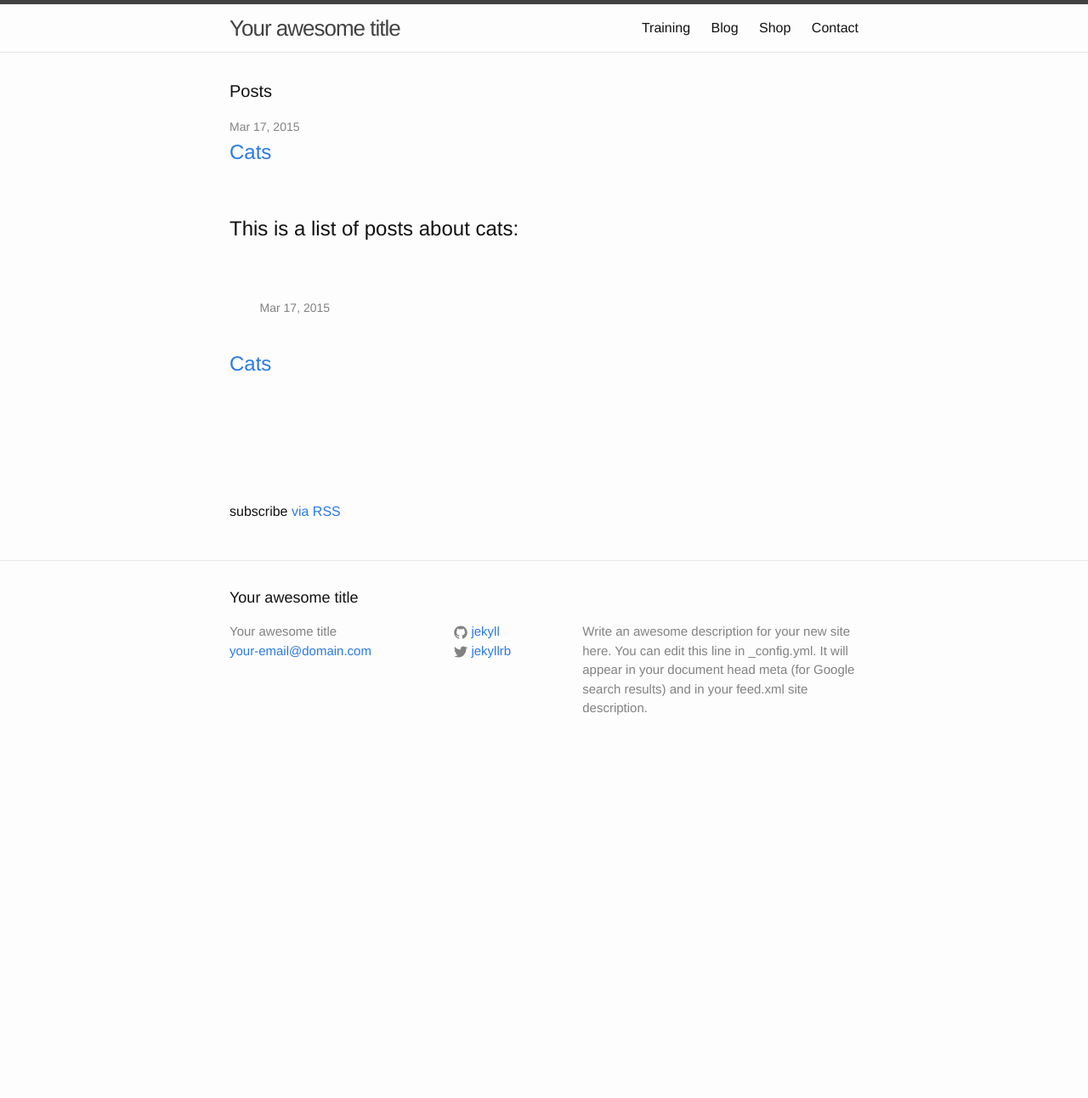
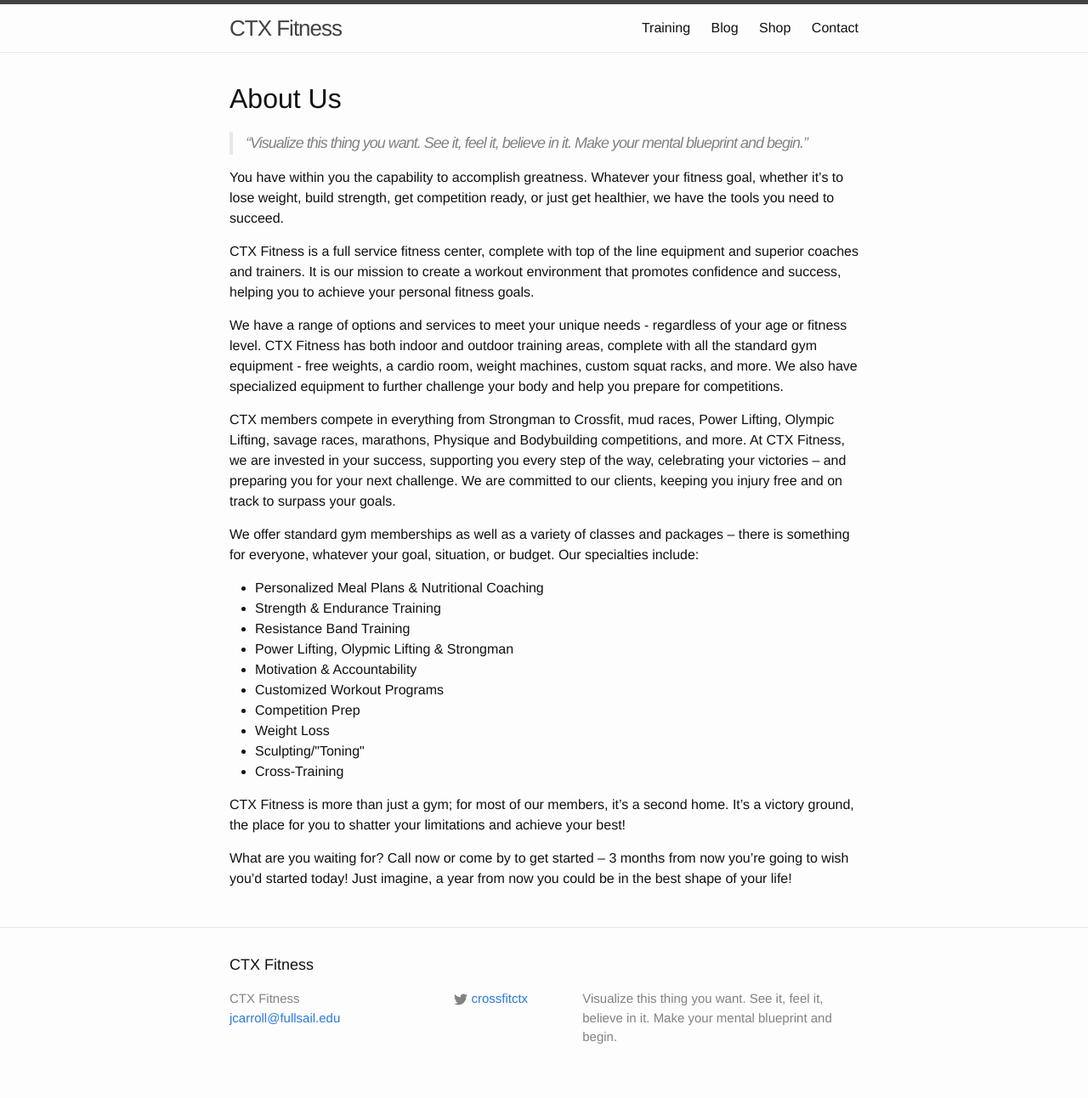
Before and after one commit to jdcarroll/ctxFitness, a Jekyll site: the page built from index.html, in a window 1280 px wide. Shown: the whole page at 85% size. Built offline with Jekyll 4.4.1, drawn with Linux system fonts in a browser that asks for light colours; before the commit the page ends 905 px from its top, so only the background shows below that.

Commit message:
update content
the blog needs work as far as the content go but I am waiting on
thoughts from the customer

```diff
--- a/_config.yml
+++ b/_config.yml
@@ -1,14 +1,10 @@
 # Site settings
-title: Your awesome title
-email: your-email@domain.com
-description: > # this means to ignore newlines until "baseurl:"
-  Write an awesome description for your new site here. You can edit this
-  line in _config.yml. It will appear in your document head meta (for
-  Google search results) and in your feed.xml site description.
+title: CTX Fitness
+email: jcarroll@fullsail.edu
+description: Visualize this thing you want. See it, feel it, believe in it. Make your mental blueprint and begin.
 baseurl: "" # the subpath of your site, e.g. /blog/
 url: "http://yourdomain.com" # the base hostname & protocol for your site
-twitter_username: jekyllrb
-github_username:  jekyll
+twitter_username: crossfitctx
 
 # Build settings
 markdown: kramdown
--- a/index.html
+++ b/index.html
@@ -4,35 +4,35 @@
 
 <div class="home">
 
-  <h1 class="page-heading">Posts</h1>
+    <h1>About Us</h1>
 
-  <ul class="post-list">
-    {% for post in site.posts %}
-      <li>
-        <span class="post-meta">{{ post.date | date: "%b %-d, %Y" }}</span>
+    <blockquote>“Visualize this thing you want. See it, feel it, believe in it. Make your mental blueprint and begin.” </blockquote>
 
-        <h2>
-          <a class="post-link" href="{{ post.url | prepend: site.baseurl }}">{{ post.title }}</a>
-        </h2>
-      </li>
-    {% endfor %}
-  </ul>
+    <p>You have within you the capability to accomplish greatness. Whatever your fitness goal, whether it’s to lose weight, build strength, get competition ready, or just get healthier, we have the tools you need to succeed.</p>
 
+    <p>CTX Fitness is a full service fitness center, complete with top of the line equipment and superior coaches and trainers. It is our mission to create a workout environment that promotes confidence and success, helping you to achieve your personal fitness goals.</p>
+
+    <p>We have a range of options and services to meet your unique needs - regardless of your age or fitness level. CTX Fitness has both indoor and outdoor training areas, complete with all the standard gym equipment - free weights, a cardio room, weight machines, custom squat racks, and more. We also have specialized equipment to further challenge your body and help you prepare for competitions.</p>
+
+    <p>CTX members compete in everything from Strongman to Crossfit, mud races, Power Lifting, Olympic Lifting, savage races, marathons, Physique and Bodybuilding competitions, and more. At CTX Fitness, we are invested in your success, supporting you every step of the way, celebrating your victories – and preparing you for your next challenge.  We are committed to our clients, keeping you injury free and on track to surpass your goals.</p>
+
+    <p>We offer standard gym memberships as well as a variety of classes and packages – there is something for everyone, whatever your goal, situation, or budget. Our specialties include:</p>
+
+    <ul>
+        <li>Personalized Meal Plans & Nutritional Coaching</li>
+        <li>Strength & Endurance Training</li>
+        <li>Resistance Band Training</li>
+        <li>Power Lifting, Olypmic Lifting & Strongman</li>
+        <li>Motivation & Accountability</li>
+        <li>Customized Workout Programs</li>
+        <li>Competition Prep</li>
+        <li>Weight Loss</li>
+        <li>Sculpting/"Toning"</li>
+        <li>Cross-Training</li>
     </ul>
 
-      <h2>This is a list of posts about cats:</h2>
-      <ul class="post-list">
-        {% for post in site.tags.cat %}
-          <li>
-            <span class="post-meta">{{ post.date | date: "%b %-d, %Y" }}</span>
+    <p>CTX Fitness is more than just a gym; for most of our members, it’s a second home. It’s a victory ground, the place for you to shatter your limitations and achieve your best!</p>
 
-            <h2>
-              <a class="post-link" href="{{ post.url | prepend: site.baseurl }}">{{ post.title }}</a>
-            </h2>
-          </li>
-        {% endfor %}
-      </ul>
-
-  <p class="rss-subscribe">subscribe <a href="{{ "/feed.xml" | prepend: site.baseurl }}">via RSS</a></p>
+    <p>What are you waiting for? Call now or come by to get started – 3 months from now you’re going to wish you’d started today! Just imagine, a year from now you could be in the best shape of your life!</p>
 
 </div>
```
Also changed, not shown: 01_Training.html (+35 -0 lines), 02_blog.html (+19 -0 lines), 03_shop.html (+25 -0 lines), 04_contact.html (+19 -0 lines), images/bar.jpeg (added), images/blender.jpeg (added), images/fitSipsSups.jpeg (added), images/vitamens.jpeg (added).
